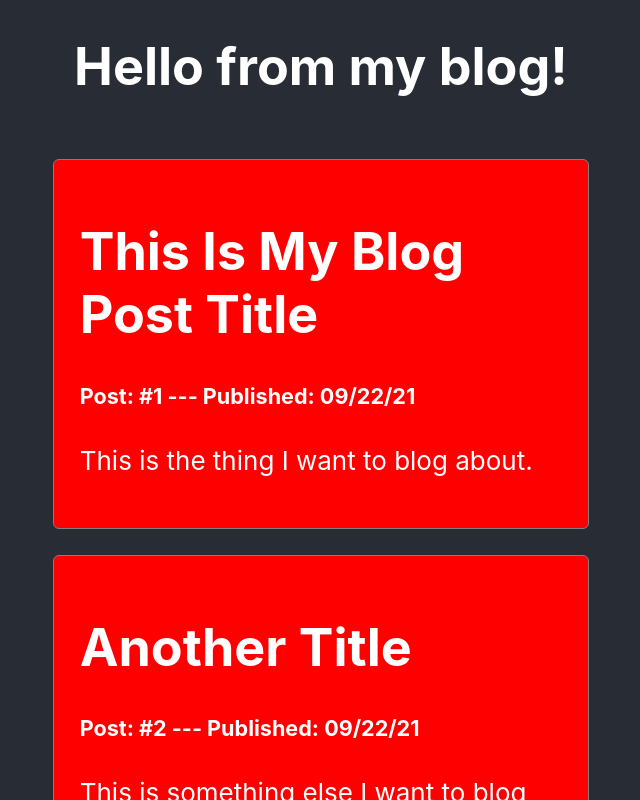
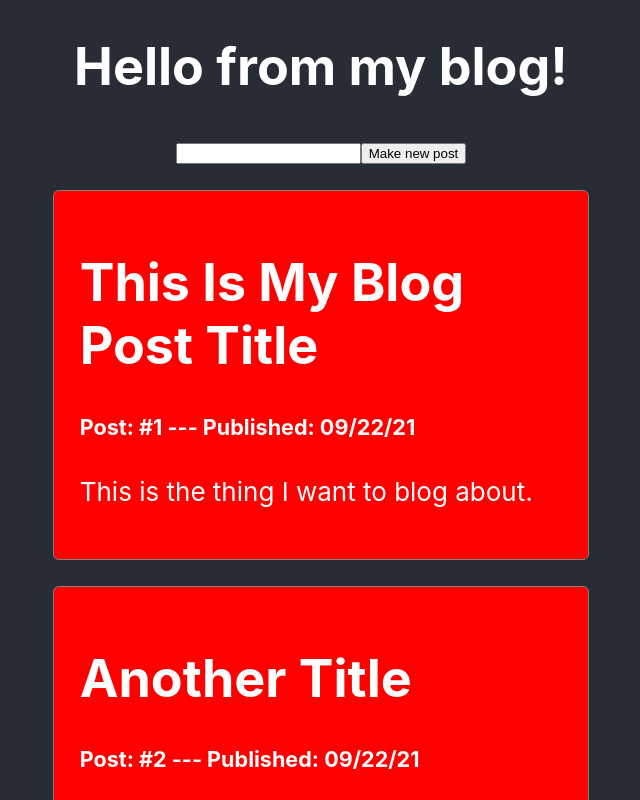
Before and after one commit to etreadway/blog, a React (Create React App) app: page / in a window 1280 px wide. Shown: the top 800 px of the page, without its empty margins (319-959 px from the left). Built offline with nearby package versions, Linux system fonts and the light colour scheme.

Commit message:
added basic form for making posts

```diff
--- a/src/App.js
+++ b/src/App.js
@@ -2,12 +2,14 @@ import "./App.css";
 import { Posts } from "./components/Posts";
 import { PostProvider } from "./context/PostsContext";
 import { Wrapper } from "./style/Wrapper";
+import { NewPost } from "./components/NewPost";
 
 function App() {
   return (
     <PostProvider>
       <Wrapper>
         <h1>Hello from my blog!</h1>
+        <NewPost />
         <Posts />
       </Wrapper>
     </PostProvider>
```
